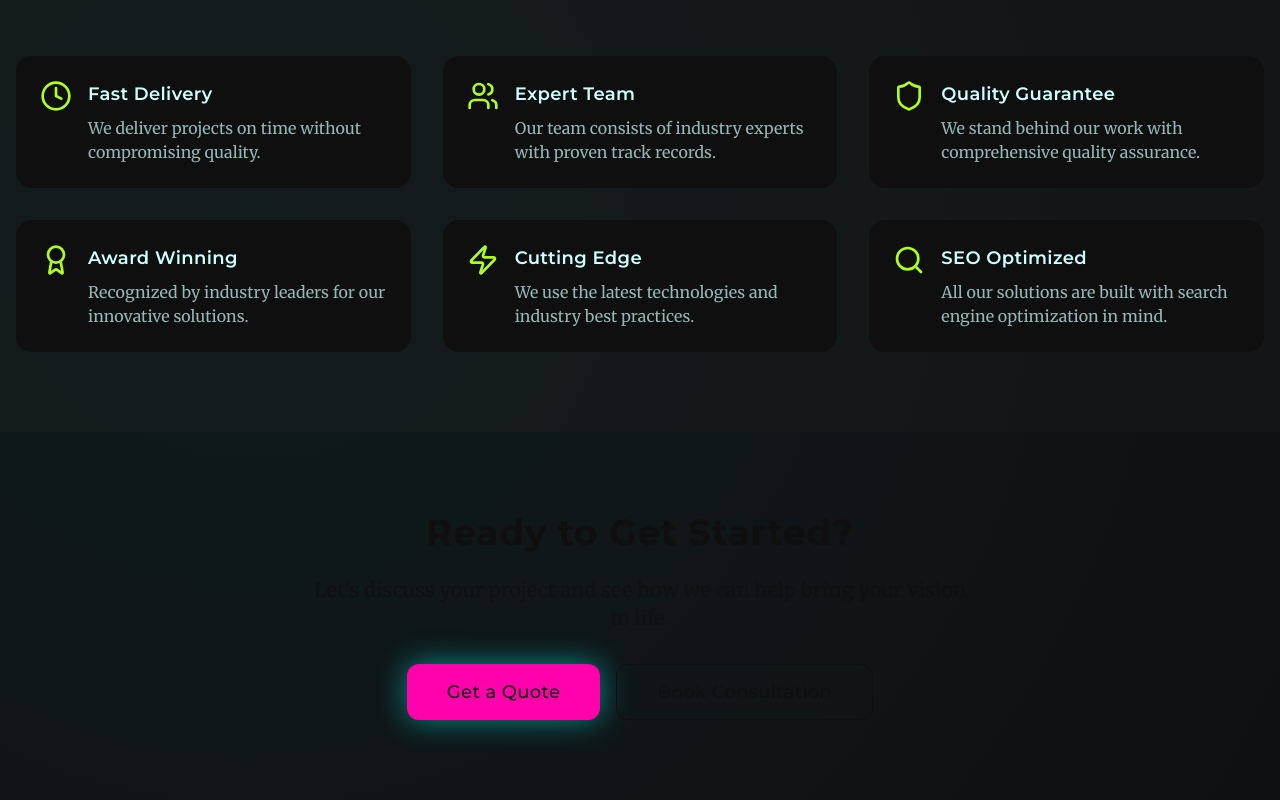
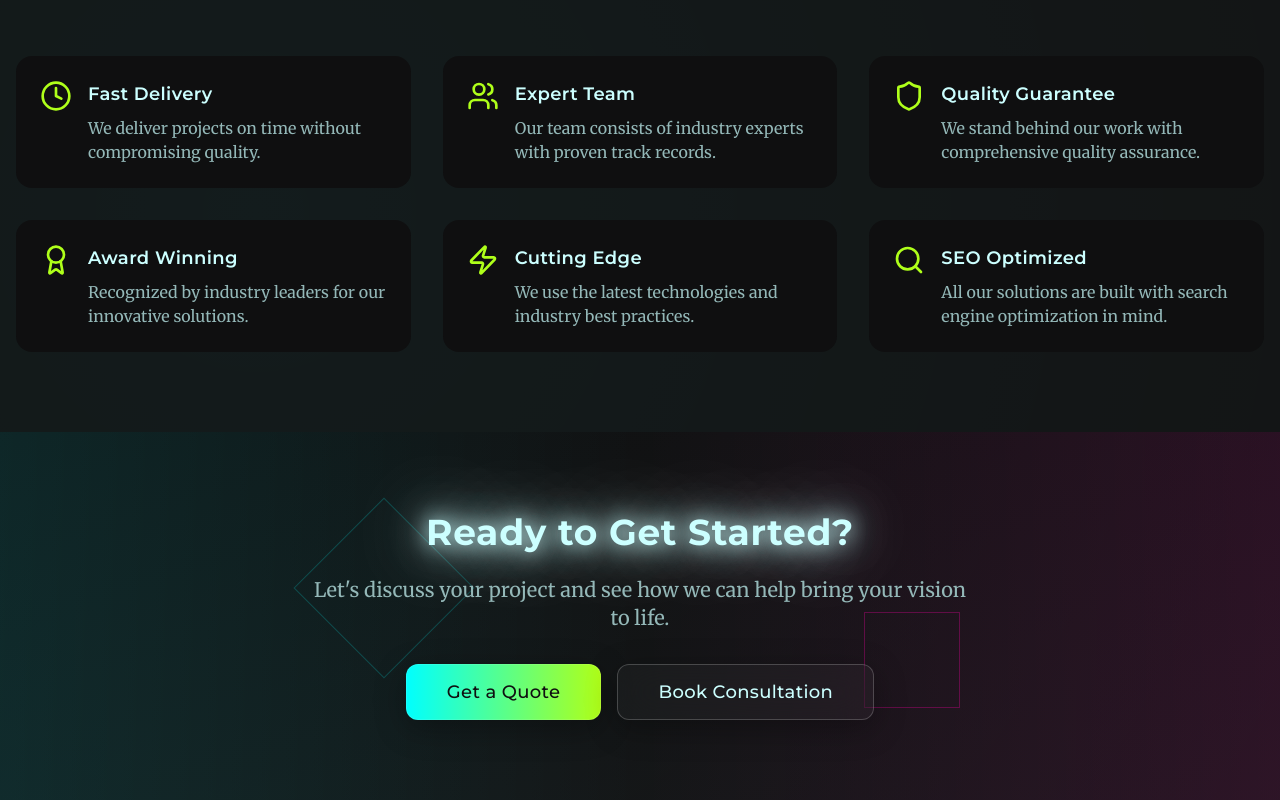
Before and after one commit to solamico/nextlevel-vision-forge, a React (Vite) app: page /services in a window 1280 px wide. Shown: the part 2142-2942 px from the top of the page. Built offline with nearby package versions, Linux system fonts and the light colour scheme.

Commit message:
Fix Services page footer and buttons
Adjusted footer visibility, colors, and the "Book Consultation" button on the Services page.

```diff
--- a/src/pages/Services.tsx
+++ b/src/pages/Services.tsx
@@ -195,19 +195,29 @@ const Services = () => {
       </section>
 
       {/* CTA Section */}
-      <section className="py-20 bg-gradient-cyber">
-        <div className="container mx-auto px-4 text-center">
-          <h2 className="font-heading text-3xl md:text-4xl font-bold text-primary-foreground mb-6">
+      <section className="py-20 relative overflow-hidden">
+        {/* Dark background with subtle gradient */}
+        <div className="absolute inset-0 bg-gradient-to-br from-background to-muted/50" />
+        <div className="absolute inset-0 bg-gradient-to-r from-primary/10 via-transparent to-secondary/10" />
+
+        {/* Animated elements */}
+        <div className="absolute inset-0 overflow-hidden">
+          <div className="absolute top-1/4 left-1/4 w-32 h-32 border border-primary/20 rotate-45 animate-slow-spin" />
+          <div className="absolute bottom-1/4 right-1/4 w-24 h-24 border border-secondary/30 animate-pulse" />
+        </div>
+
+        <div className="container mx-auto px-4 text-center relative z-10">
+          <h2 className="font-heading text-3xl md:text-4xl font-bold text-foreground neon-glow mb-6">
             Ready to Get Started?
           </h2>
-          <p className="text-xl text-primary-foreground/90 mb-8 max-w-2xl mx-auto">
+          <p className="text-xl text-muted-foreground mb-8 max-w-2xl mx-auto">
             Let's discuss your project and see how we can help bring your vision to life.
           </p>
           <div className="flex flex-col sm:flex-row gap-4 justify-center">
-            <Button variant="secondary" size="xl" asChild>
+            <Button variant="cyber" size="xl" asChild>
               <Link to="/contact" onClick={() => window.scrollTo({ top: 0, behavior: 'smooth' })}>Get a Quote</Link>
             </Button>
-            <Button variant="outline" size="xl" className="text-primary-foreground border-primary-foreground hover:bg-primary-foreground hover:text-primary" asChild>
+            <Button variant="glass" size="xl" asChild>
               <Link to="/contact" onClick={() => window.scrollTo({ top: 0, behavior: 'smooth' })}>Book Consultation</Link>
             </Button>
           </div>
```
